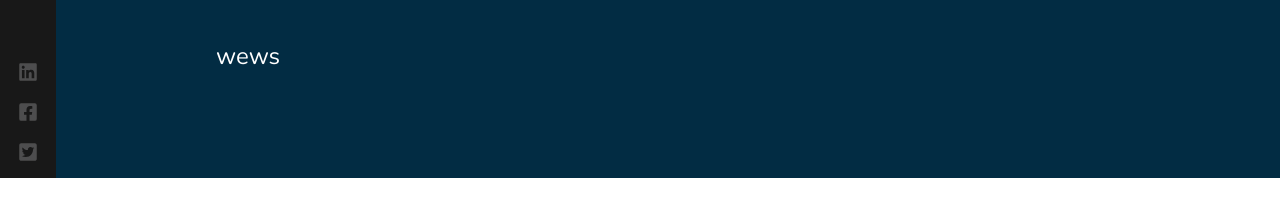
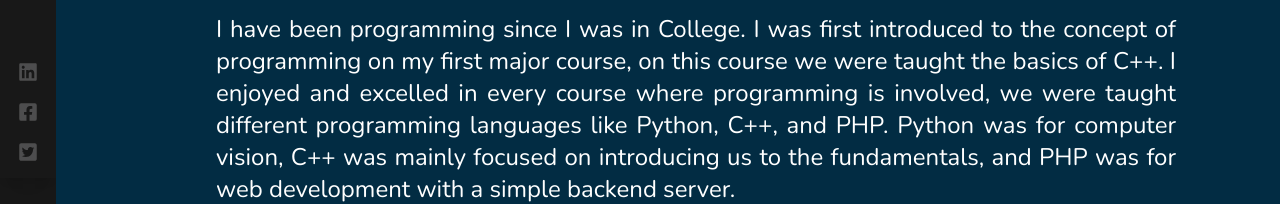
Before and after one commit to niyoh55/portfolio_v3, a Next.js app: page /about in a window 1280 px wide. Shown: the part 622-826 px from the top of the page. Before the commit the page ends 800 px from the top, so only its background shows below. Built offline with nearby package versions, Linux system fonts and the light colour scheme.

Commit message:
Added About Text

```diff
--- a/pages/about/index.js
+++ b/pages/about/index.js
@@ -66,7 +66,7 @@ const About = () => {
                   {/* I was amazed on how programming works, how it is
                     done, the different programming languages and the different
                     applications of it. */}
-                  {/* <p>
+                  <p>
                     {"\t"}I have been programming since I was in College. I was
                     first introduced to the concept of programming on my first
                     major course, on this course we were taught the basics of
@@ -95,8 +95,7 @@ const About = () => {
                     Frameworks are, I took courses on Udemy regarding ReactJS,
                     React Native and NodeJS. And I&apos;m still learning
                     everyday 😁
-                  </p> */}
-                  wews
+                  </p>
                 </div>
               </motion.div>
             </div>
```
